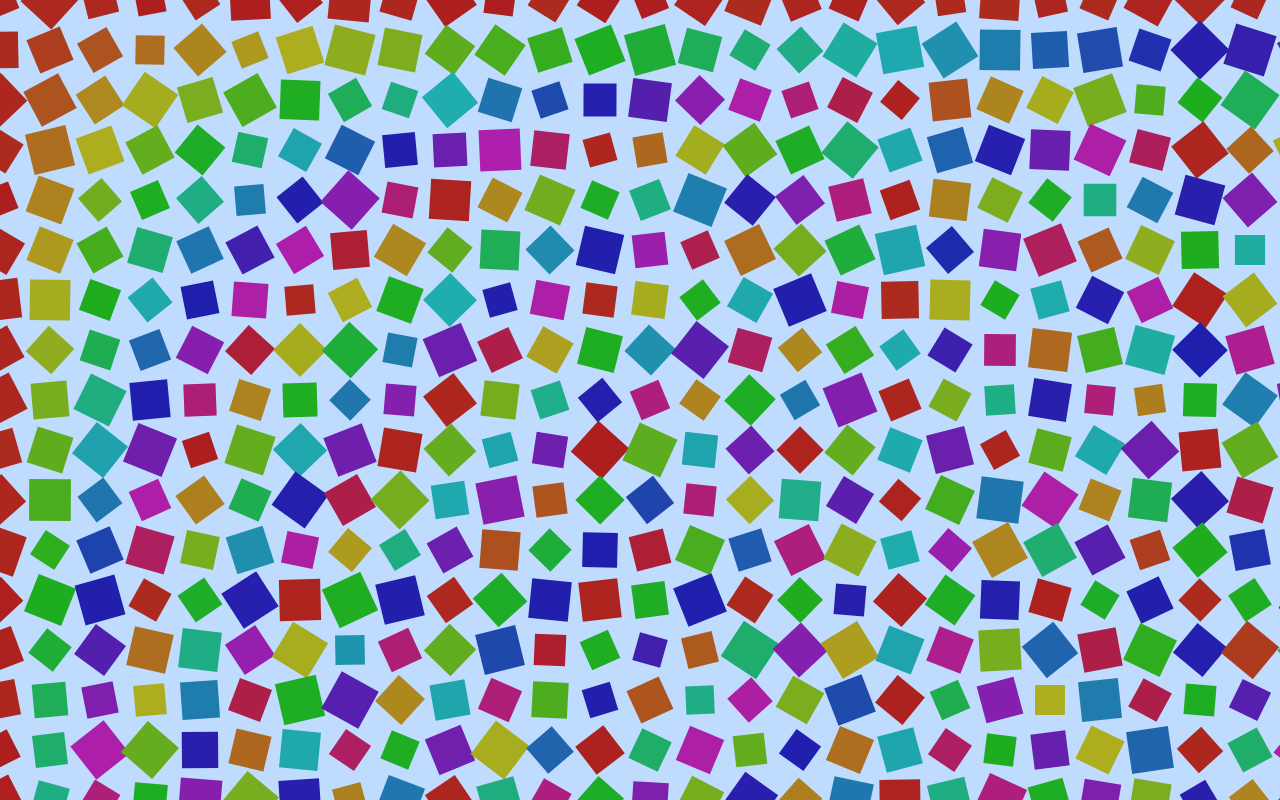
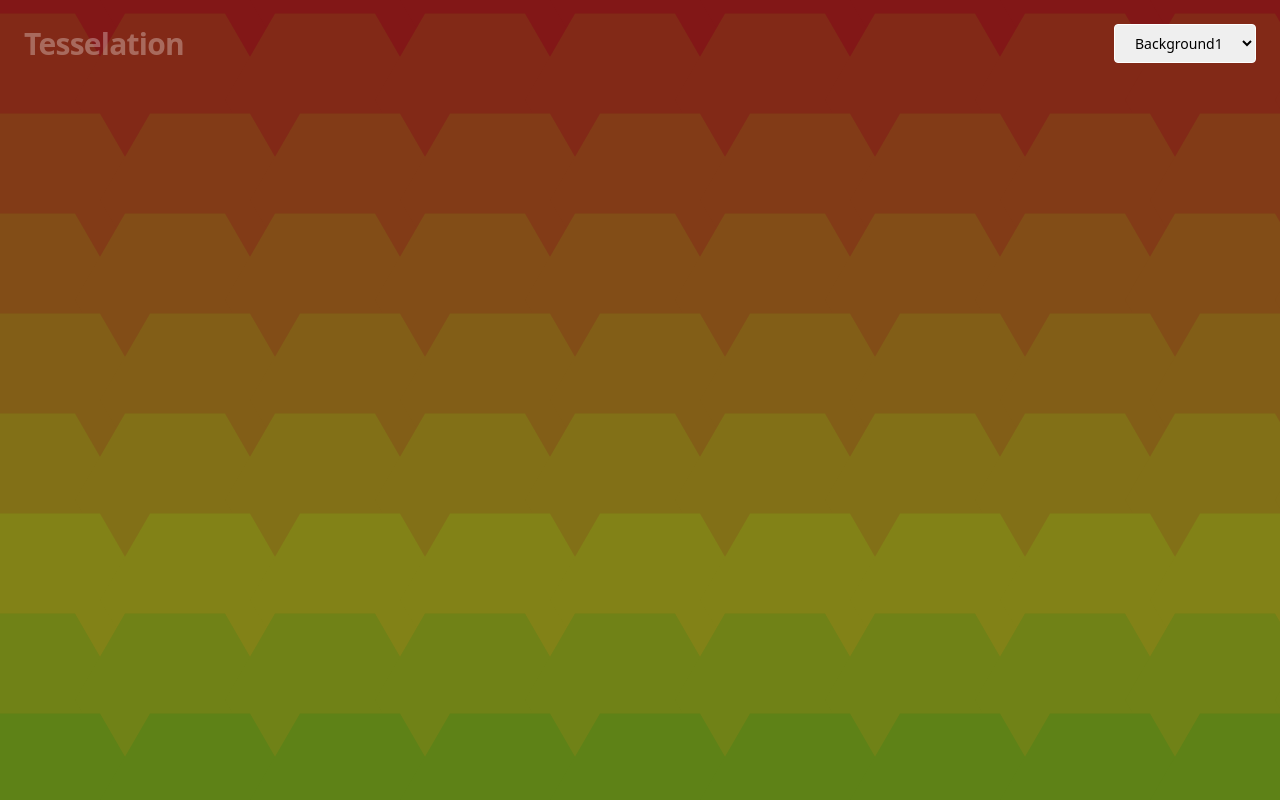
Before and after one commit to chrisguest75/svg_examples, a website built with Parcel: page 03_tesselate/index.html in a window 1280 px wide. Built offline with nearby package versions, Linux system fonts and the light colour scheme.

Commit message:
feat(tesselation): :sparkles: Add navbar and selection

```diff
--- a/03_tesselate/index.html
+++ b/03_tesselate/index.html
@@ -52,6 +52,24 @@
     </canvas>
 
   </div>
+
+  <div class="absolute h-[100vh] w-[100vw]">
+    <nav class="flex items-center justify-between flex-wrap bg-white-500  p-6">
+      <div class="flex items-center flex-shrink-0 text-white mr-6 opacity-30">
+        <span class="font-semibold text-3xl tracking-tight">Tesselation</span>
+      </div>
+      <div class="w-full block flex-grow lg:flex lg:items-center lg:w-auto">
+        <div class="text-sm lg:flex-grow">
+        </div>
+        <div>
+
+          <select id="algorithm" class="inline-block text-sm px-4 py-2 leading-none border rounded border-white  mt-4 lg:mt-0">
+          </select>
+        </div>
+      </div>
+    </nav>
+  </div>
+
 </body>
 
 </html>
--- a/03_tesselate/src/main.ts
+++ b/03_tesselate/src/main.ts
@@ -14,18 +14,43 @@ function resize() {
 function redraw() {
   const { width, height } = resize();
   console.log(width, height);
-  //background1({ width, height }, 5);
-  //background1({ width, height }, 6);
 
-  //background2({ width, height }, Math.random() * 360, Math.random() * Math.PI);
+  const selection = d3.select('#algorithm').node().value;
+  console.log(selection);
 
-  //background3({ width, height });
-  background4({ width, height });
+  switch (selection) {
+    case 'Background1':
+      background1({ width, height }, 5);
+      //background1({ width, height }, 6);
+      break;
+
+    case 'Background2':
+      background2({ width, height }, Math.random() * 360, Math.random() * Math.PI);
+      break;
+
+    case 'Background3':
+      background3({ width, height });
+      break;
+
+    case 'Background4':
+      background4({ width, height });
+      break;
+
+    default:
+      background1({ width, height }, 6);
+      break;
+  }
 }
 
 function initialise() {
   redraw();
   addEventListener("resize", (event) => redraw());
+  d3.select('#algorithm').append('option').attr('value', 'Background1').text('Background1');
+  d3.select('#algorithm').append('option').attr('value', 'Background2').text('Background2');
+  d3.select('#algorithm').append('option').attr('value', 'Background3').text('Background3');
+  d3.select('#algorithm').append('option').attr('value', 'Background4').text('Background4');
+
+  d3.select('#algorithm').on('change', () => redraw());
 }
 
 initialise();
```
